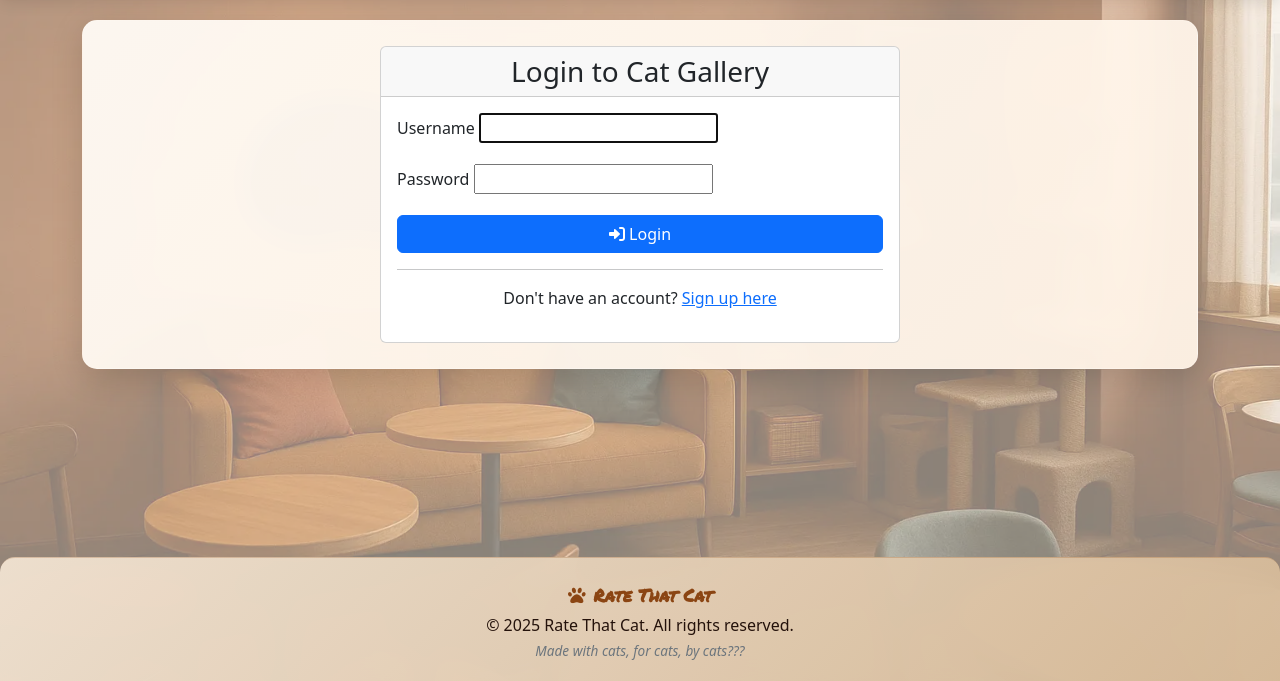
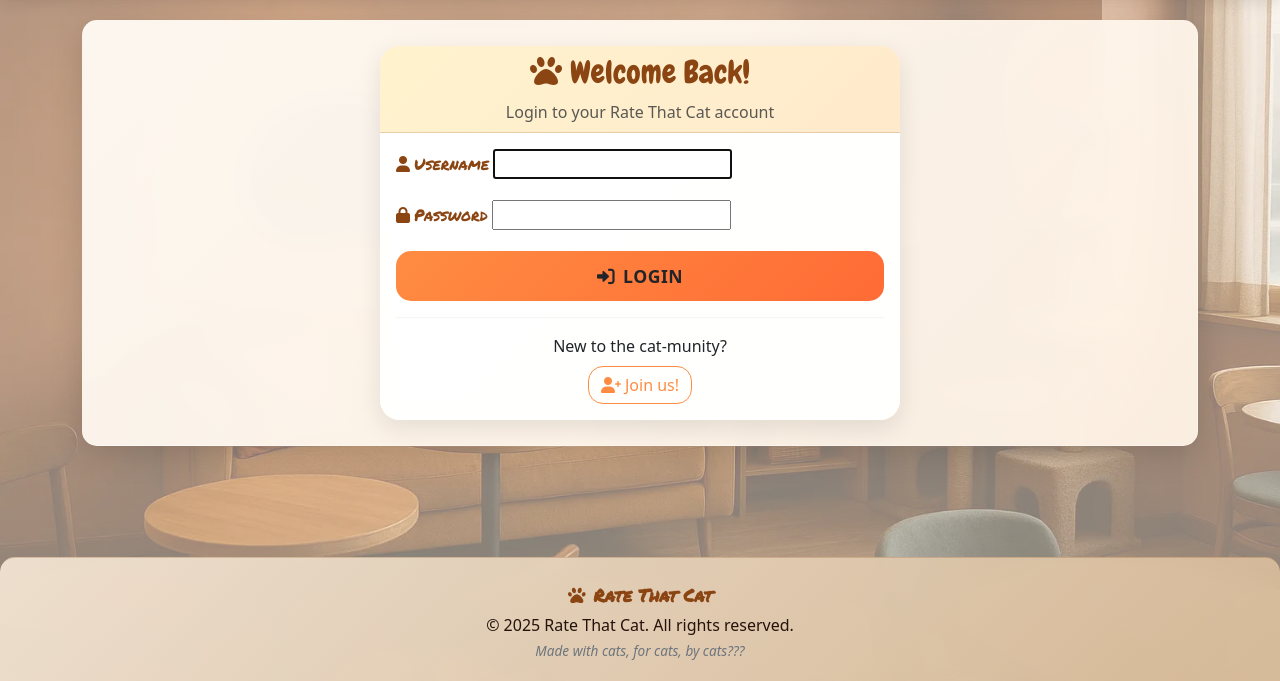
Before and after one commit to eganmc/Rate-That-Cat, a Django app: page /login/ in a window 1280 px wide. Shown: the part 119-800 px from the top of the page. Run offline with Django 5.2, Linux system fonts and the light colour scheme; some web fonts are replaced.

Commit message:
styled login, logout and sign up htmls

```diff
--- a/cats/templates/registration/login.html
+++ b/cats/templates/registration/login.html
@@ -3,56 +3,66 @@
 
 <div class="row justify-content-center">
     <div class="col-md-6">
-        <div class="card">
-            <div class="card-header">
-                <h3 class="text-center mb-0">Login to Cat Gallery</h3>
+        <div class="card cat-card">
+            <div class="card-header text-center" style="background: linear-gradient(135deg, rgba(255, 193, 7, 0.2), rgba(255, 152, 0, 0.2)); border-bottom: 1px solid rgba(139, 69, 19, 0.2);">
+                <h3 class="mb-0 chewy" style="color: #8B4513; font-size: 2rem;">
+                    <i class="fas fa-paw me-2"></i>Welcome Back!
+                </h3>
+                <p class="comic text-muted mt-2 mb-0">Login to your Rate That Cat account</p>
             </div>
             <div class="card-body">
                 <form method="post">
                     {% csrf_token %}
 
                     <div class="mb-3">
-                        <label for="id_username" class="form-label">Username</label>
+                        <label for="id_username" class="form-label pmark" style="color: #8B4513;">
+                            <i class="fas fa-user me-1"></i>Username
+                        </label>
                         {{ form.username }}
                         {% if form.username.errors %}
                             <div class="text-danger small">
                                 {% for error in form.username.errors %}
-                                    <div>{{ error }}</div>
+                                    <div><i class="fas fa-exclamation-triangle me-1"></i>{{ error }}</div>
                                 {% endfor %}
                             </div>
                         {% endif %}
                     </div>
 
                     <div class="mb-3">
-                        <label for="id_password" class="form-label">Password</label>
+                        <label for="id_password" class="form-label pmark" style="color: #8B4513;">
+                            <i class="fas fa-lock me-1"></i>Password
+                        </label>
                         {{ form.password }}
                         {% if form.password.errors %}
                             <div class="text-danger small">
                                 {% for error in form.password.errors %}
-                                    <div>{{ error }}</div>
+                                    <div><i class="fas fa-exclamation-triangle me-1"></i>{{ error }}</div>
                                 {% endfor %}
                             </div>
                         {% endif %}
                     </div>
 
                     {% if form.non_field_errors %}
-                        <div class="alert alert-danger">
+                        <div class="alert alert-danger" style="background: linear-gradient(135deg, rgba(220, 53, 69, 0.1), rgba(220, 53, 69, 0.05)); border: 1px solid rgba(220, 53, 69, 0.3); border-radius: 15px;">
                             {% for error in form.non_field_errors %}
-                                <div>{{ error }}</div>
+                                <div><i class="fas fa-exclamation-circle me-1"></i>{{ error }}</div>
                             {% endfor %}
                         </div>
                     {% endif %}
 
-                    <div class="d-grid">
-                        <button type="submit" class="btn btn-primary">
-                            <i class="fas fa-sign-in-alt"></i> Login
+                    <div class="d-grid mb-3">
+                        <button type="submit" class="btn btn-view-cat" style="padding: 0.75rem 1.5rem; font-size: 1.1rem;">
+                            <i class="fas fa-sign-in-alt me-2"></i>Login
                         </button>
                     </div>
                 </form>
 
-                <hr>
+                <hr style="border-color: rgba(139, 69, 19, 0.2);">
                 <div class="text-center">
-                    <p>Don't have an account? <a href="{% url 'signup' %}">Sign up here</a></p>
+                    <p class="comic mb-2">New to the cat-munity?</p>
+                    <a href="{% url 'signup' %}" class="btn btn-outline-warning" style="border-radius: 15px; border-color: #FF8C42; color: #FF8C42; transition: all 0.3s ease;">
+                        <i class="fas fa-user-plus me-1"></i>Join us!
+                    </a>
                 </div>
             </div>
         </div>
```
Also changed, not shown: catgallery/settings.py (+12 -28 lines), cats/templates/cats/signup.html (+56 -40 lines), cats/templates/registration/logout.html (+15 -10 lines).
